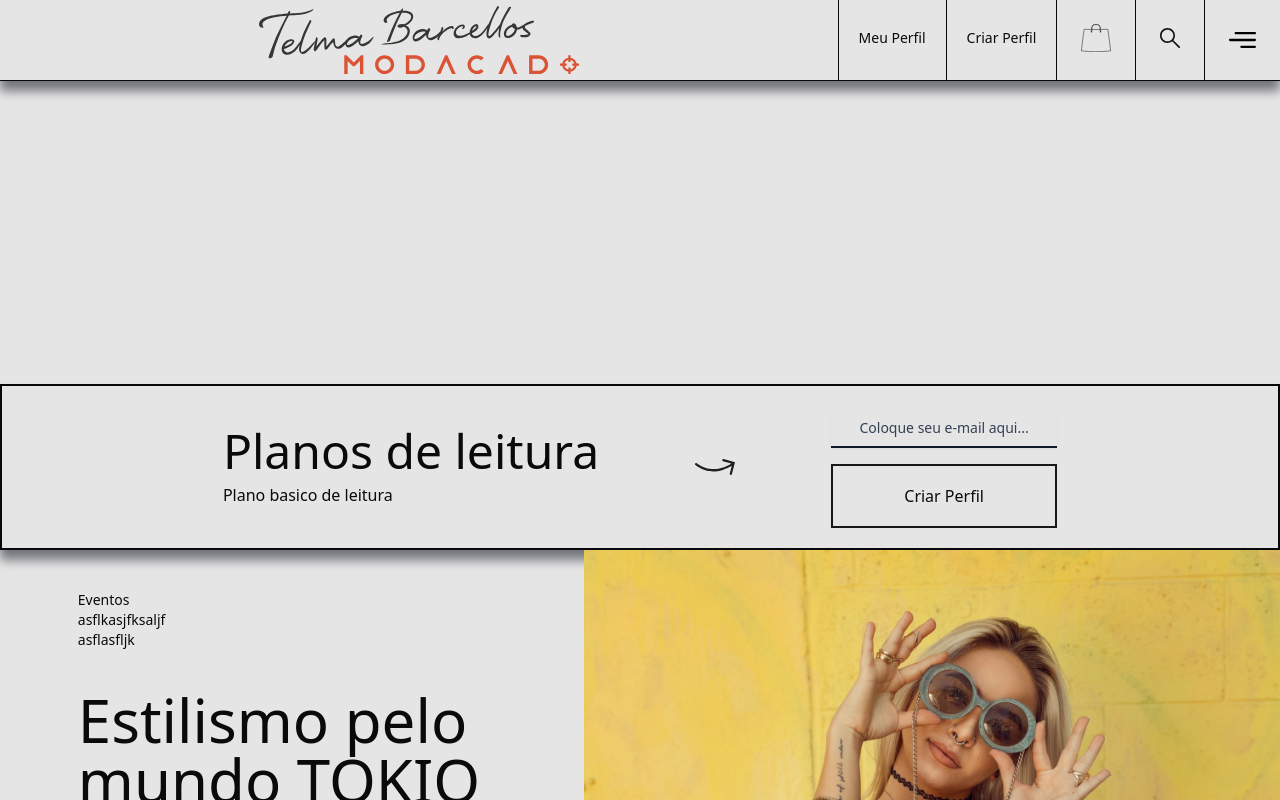
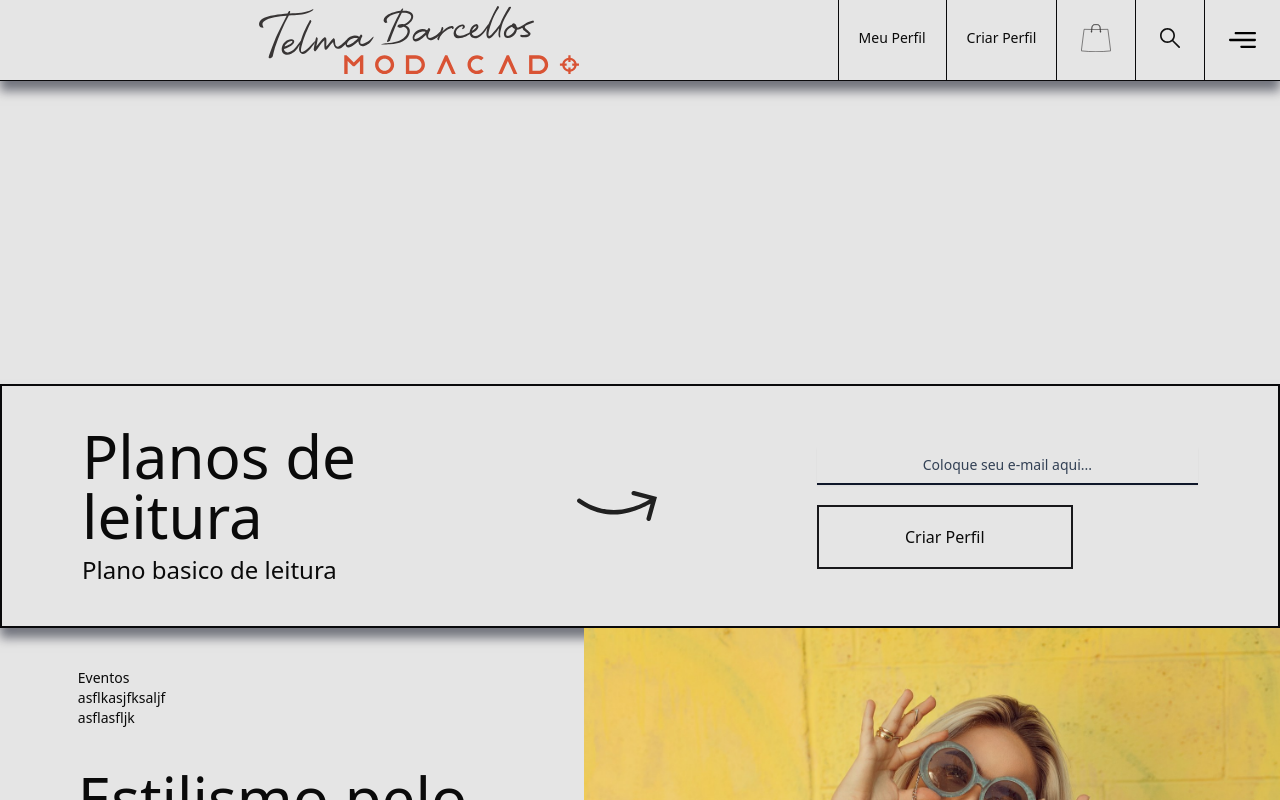
Before and after one commit to devthiagolinch/modacadFront, a React (Vite) app: page / in a window 1280 px wide. Shown: the top 800 px of the page. Built offline with nearby package versions, Linux system fonts and the light colour scheme.

Commit message:
caixa de planos

```diff
--- a/src/components/reagindBox.tsx
+++ b/src/components/reagindBox.tsx
@@ -3,25 +3,25 @@ import setaCurvaIcon from "../assets/icons/seta-curva.svg"
 export function ReadingBox() {
 
     return (
-        <div className="hidden lg:flex lg:items-center lg:justify-center lg:gap-24 lg:border-2 lg:border-zinc-950 lg:p-10 lg:py-5 w-full
+        <div className="hidden lg:flex lg:items-center lg:justify-center lg:gap-40 lg:border-2 lg:border-zinc-950 px-20 p-10 w-full
         shadow-[0_10px_10px_0] shadow-slate-950/50" >
 
-            <div className="lg:grid lg:gap-2">
-                <p className=" lg:text-5xl">Planos de leitura</p>
-                <span>Plano basico de leitura</span>
+            <div className="lg:grid w-[30%] lg:gap-2">
+                <p className=" lg:text-6xl">Planos de leitura</p>
+                <span className="lg:text-2xl font-light">Plano basico de leitura</span>
             </div>
 
-            <img src={setaCurvaIcon} className="lg:w-10" />
+            <img src={setaCurvaIcon} className=" w-20 lg:w-20" />
 
-            <div className="lg:grid lg:gap-4">
-            <input type="email" placeholder="Coloque seu e-mail aqui..." className="mt-1  lg:w-full lg:px-3 lg:py-2 bg-transparent
+            <div className="lg:flex-1 flex-col-reverse justify-center">
+                <input type="email" placeholder="Coloque seu e-mail aqui..." className="mt-1  lg:w-full mb-5 lg:px-3 lg:py-2 bg-transparent
                     border-b-2 border-slate-900 text-sm shadow-sm placeholder-slate-700 text-center
                     focus:outline-none
                     disabled:bg-slate-50 disabled:text-slate-500 disabled:border-slate-200 disabled:shadow-none
                     invalid:border-pink-500 invalid:text-pink-600
                     focus:invalid:border-pink-500 focus:invalid:ring-pink-500
                 "/>
-                <button type="submit" className=" border-2 border-zinc-900 h-16  p-4">
+                <button type="submit" className=" border-2 border-zinc-900 h-16 w-64 p-4">
                     <p className="hover:decoration-yellow-400/40 hover:line-through hover:decoration-10">Criar Perfil</p>
 
                 </button>
```
Lines whose indentation alone changed are shown as unchanged.
